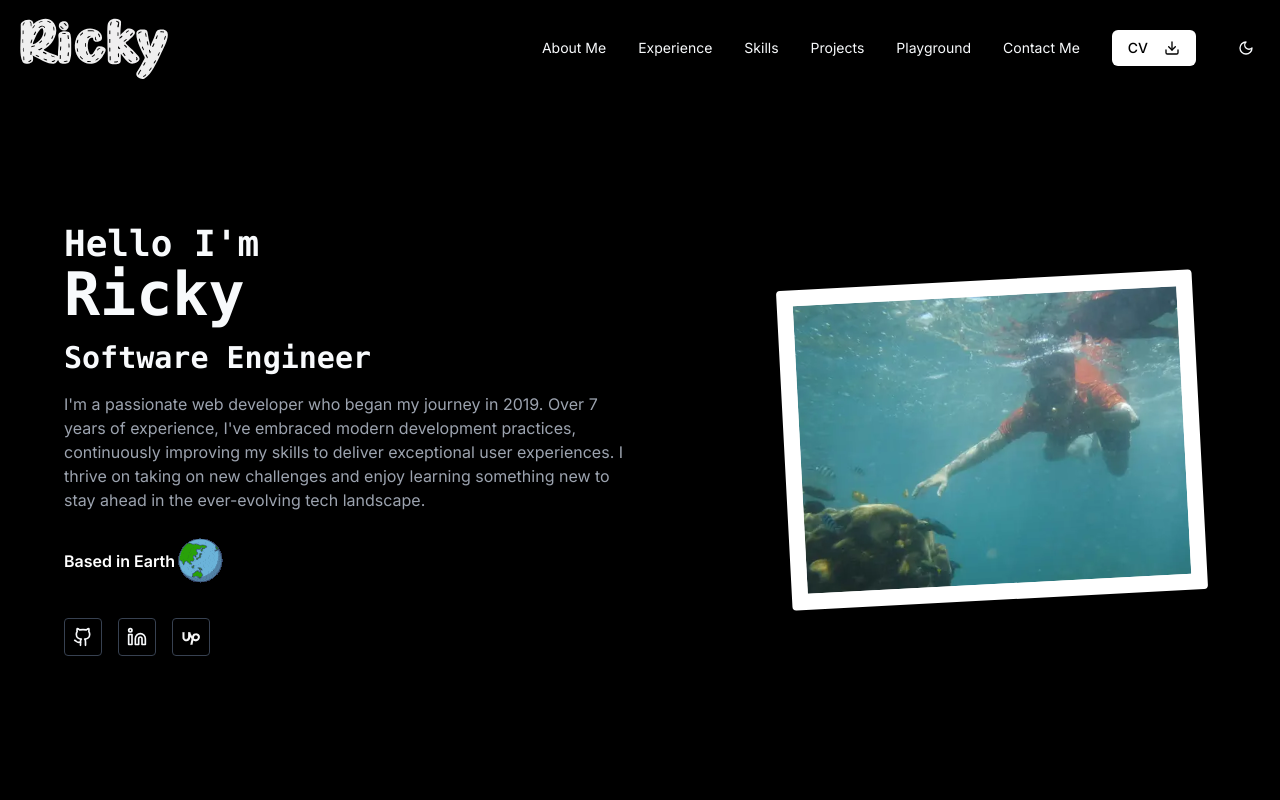
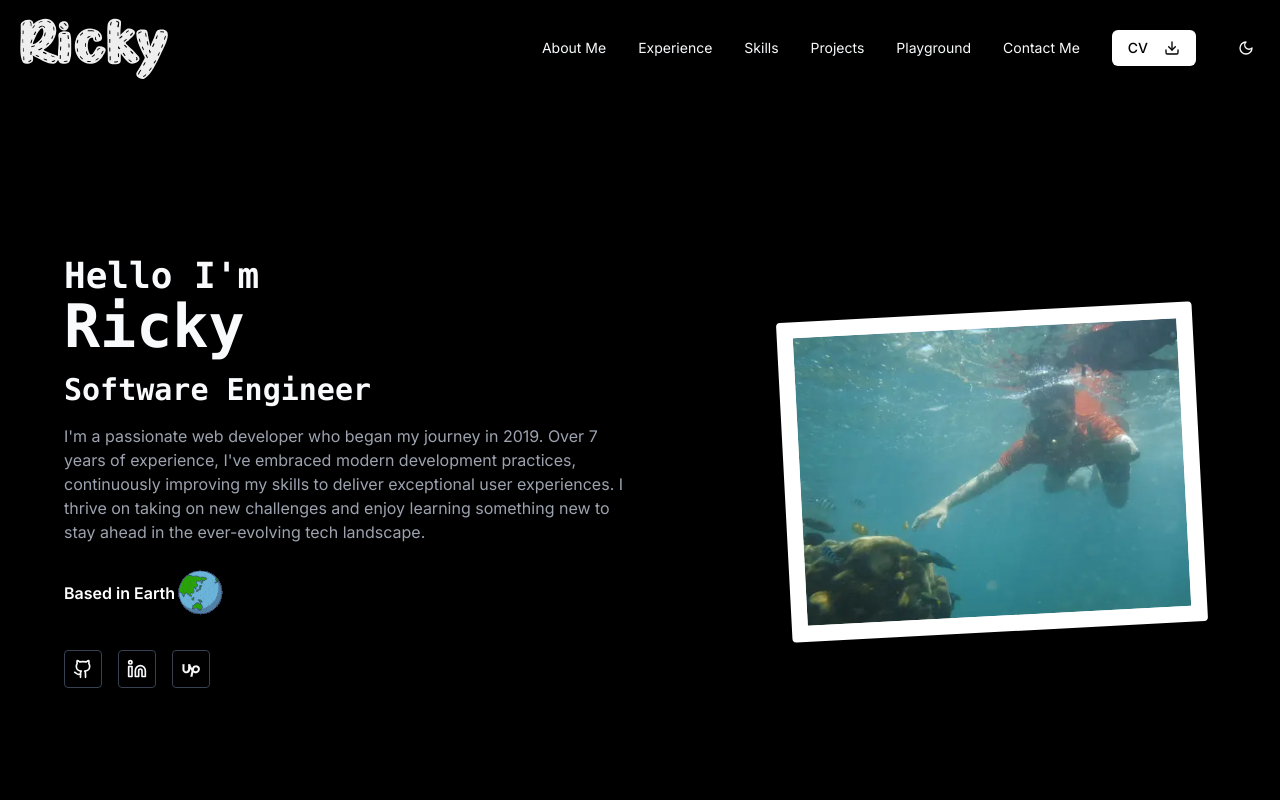
Before and after one commit to georgiusricky/georgiusricky.github.io, a Next.js app: page / in a window 1280 px wide. Shown: the top 800 px of the page. Built offline with nearby package versions, Linux system fonts and the light colour scheme.

Commit message:
feat: enhance Hero section layout with responsive padding adjustments

```diff
--- a/components/sections/Hero.tsx
+++ b/components/sections/Hero.tsx
@@ -16,7 +16,7 @@ export default function Hero() {
   const totalExpYear = lastYear - firstYear
 
   return (
-    <section className="container mx-auto px-4 pt-56 pb-16">
+    <section className="container mx-auto px-4 pt-56 pb-16 md:pt-64 md:pb-32">
       <div className="max-w-6xl mx-auto flex flex-col md:flex-row items-center justify-between">
         <div className="w-full md:w-6/12 mb-8 md:mb-0">
           <h1 className="text-4xl font-mono font-bold mb-4">
```
